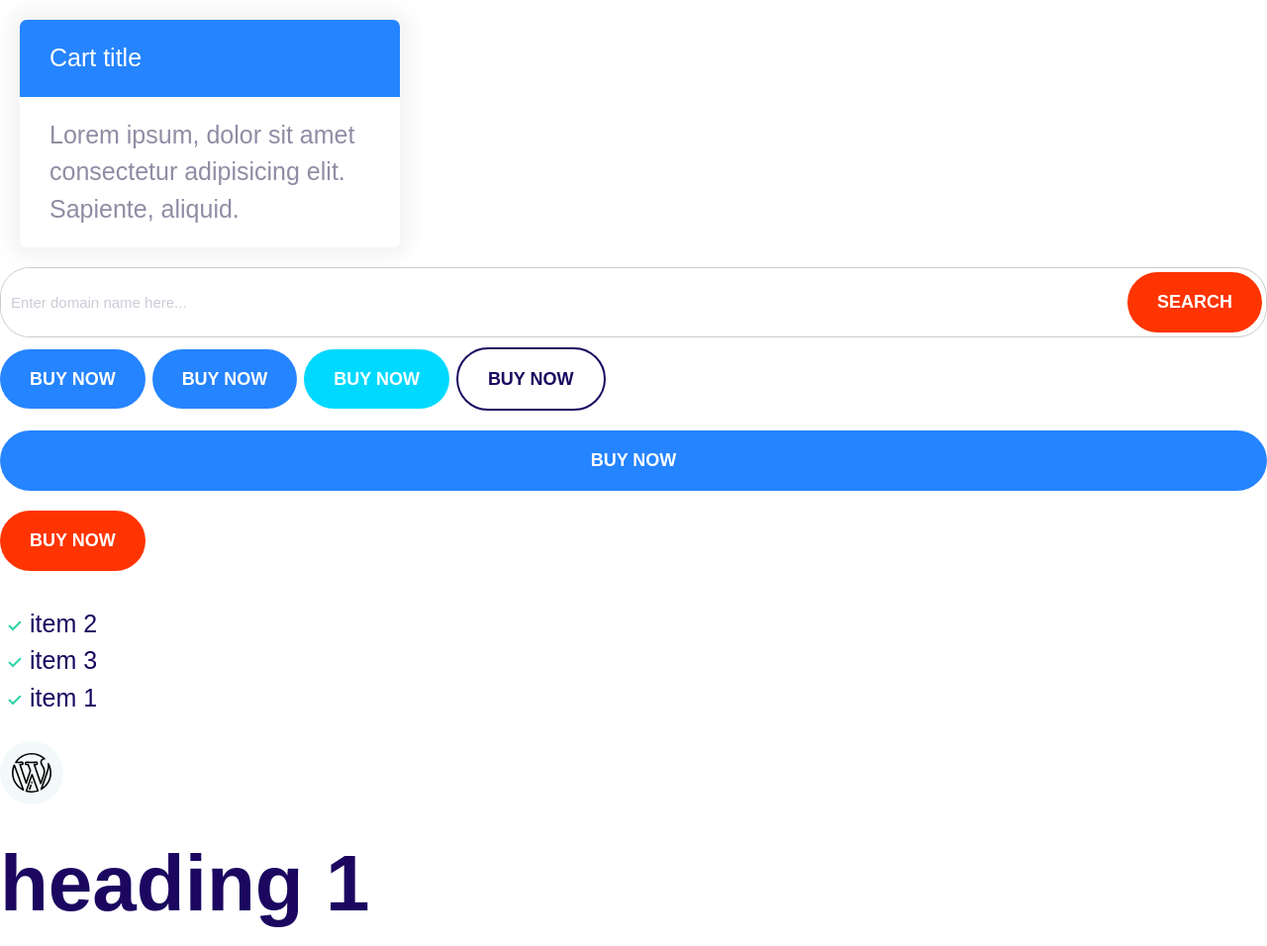
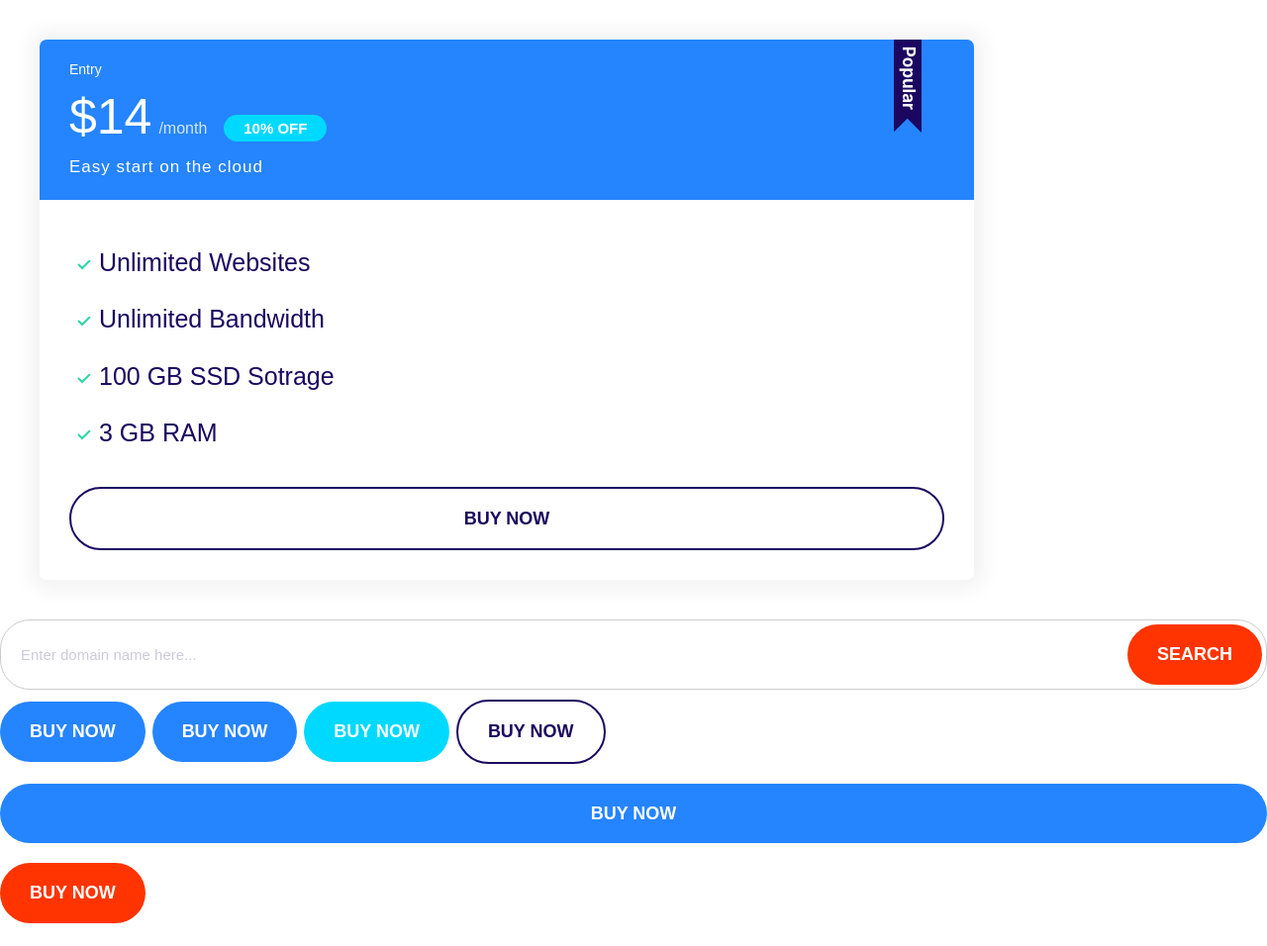
Before and after one commit to ChinepohDivine-f/my_moshified, a plain HTML site: page index.html in a window 1280 px wide. Shown: the top 956 px of the page at 99% size. Drawn offline with Linux system fonts and the light colour scheme.

Commit message:
plan section is beign styles with sample aswell as th e plan with popular badge

```diff
--- a/css/styles.css
+++ b/css/styles.css
@@ -146,6 +146,7 @@ a {
 
 .badge--small {
   font-size: 1.6rem;
+  padding: 0.5rem 1.5rem;
 }
 
 @media screen and (min-width: 1024px) {
@@ -283,12 +284,13 @@ a {
 
 .input {
   border-radius: var(--border-radius);
-  padding: 1.5rem 3.5;
+  padding: 1.5rem 3.5rem;
   border: 1px solid var(--color-border);
   color: var(--color-heading);
   font-size: 2rem;
   outline: 0;
   padding: 1.5rem 3.5rem;
+  margin-left: 1rem;
 }
 
 ::placeholder {
@@ -336,8 +338,69 @@ a {
   color: var(--color-white);
 }
 
-
 .card--secondary .card__header {
   background: var(--color-secondary);
   color: var(--color-white);
 }
+
+.card--secondary .badge--secondary {
+  background: #02cdf1;
+}
+
+/* plans  */
+
+.plan__name {
+  color: var(--color-white);
+  margin: 0;
+  font-weight: 500;
+  font-size: 2.4rem;
+}
+
+.plan__price {
+  font-size: 6rem;
+}
+
+.plan__billing-cycle {
+  font-size: 2rem;
+  font-weight: 300;
+  opacity: 0.8;
+  margin-right: 1rem;
+}
+
+.plan__description {
+  font-size: 2rem;
+  font-weight: 300;
+  letter-spacing: 1px;
+  display: block;
+}
+
+.plan .list__item {
+  margin-bottom: 2rem;
+}
+
+.plan--popular .card__header {
+    position: relative;
+}
+
+.plan--popular .card__header::before {
+    content: url(../images/popular.svg);
+    width: 40px;
+    display: inline-block;
+    position: absolute;
+    top: -6px;
+    right: 5%;
+}
+@media screen and (min-width: 1024px) {
+  .plan__name {
+    font-size: 1.4rem;
+  }
+  .plan__price {
+    font-size: 5rem;
+  }
+  .plan__billing-cycle {
+    font-size: 1.6rem;
+  }
+  .plan__description {
+    font-size: 1.7rem;
+  }
+}
--- a/index.html
+++ b/index.html
@@ -13,11 +13,27 @@
   </head>
   <body>
     <!-- card  -->
-    <div style="width: 30%; margin: 2rem;">
+    <div style="width: 80%; padding: 4rem">
+      <div class="plan plan--popular">
         <div class="card card--primary">
-            <header class="card__header">Cart title</header>
-            <div class="card__body">Lorem ipsum, dolor sit amet consectetur adipisicing elit. Sapiente, aliquid.</div>
+          <header class="card__header">
+            <h3 class="plan__name">Entry</h3>
+            <span class="plan__price">$14</span>
+            <span class="plan__billing-cycle">/month</span>
+            <span class="badge badge--secondary bage--small">10% OFF</span>
+            <span class="plan__description">Easy start on the cloud</span>
+          </header>
+          <div class="card__body">
+            <ul class="list list--tick">
+              <li class="list__item">Unlimited Websites</li>
+              <li class="list__item">Unlimited Bandwidth</li>
+              <li class="list__item">100 GB SSD Sotrage</li>
+              <li class="list__item">3 GB RAM</li>
+            </ul>
+            <button class="btn btn--outlined btn--block">Buy Now</button>
+          </div>
         </div>
+      </div>
     </div>
     <!-- input component testing -->
     <div class="input-group">
```
Also changed, not shown: components/card.html (+1 -1 lines), components/list.html (added, +5 -0 lines), components/plan.html (added, +47 -0 lines), images/popular.svg (added).
